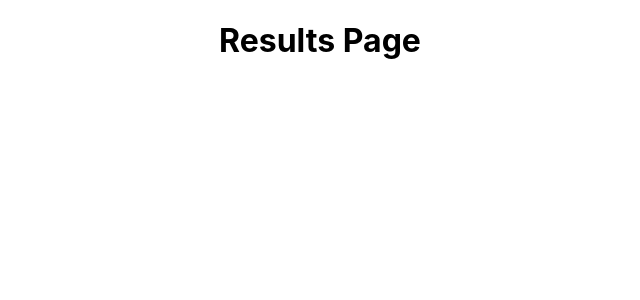
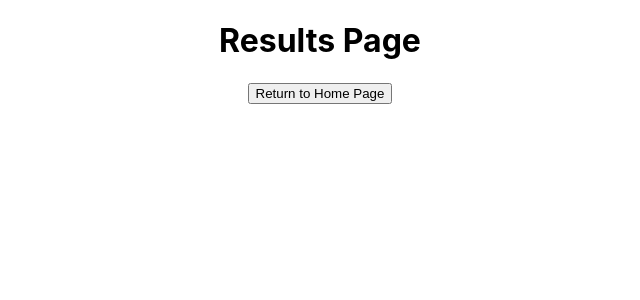
Before and after one commit to irajbhinde/hv-qna, a React (Create React App) app: page /results in a window 1280 px wide. Shown: the top 300 px of the page, without its empty margins (320-960 px from the left). Built offline with nearby package versions, Linux system fonts and the light colour scheme.

Commit message:
feat: clear all / return to home from results page

```diff
--- a/src/pages/ResultsPage.jsx
+++ b/src/pages/ResultsPage.jsx
@@ -1,8 +1,10 @@
 import { useQuestion } from "../context/question-context";
+import { useNavigate } from "react-router-dom";
 
 export default function ResultsPage() {
-  const { questionState } = useQuestion();
+  const { questionState, questionDispatch } = useQuestion();
   const { questionAnswerData, checkboxData } = questionState;
+  const navigate = useNavigate();
   return (
     <div style={{ textAlign: "center" }} className="results-page">
       <h1>Results Page</h1>
@@ -19,11 +21,21 @@
           <>
             <p>Question : {ques.question}</p>
             {ques.selectedOption.answersChecked.map((ans) => {
-              return <span>Selected Answer : {ans} </span>;
+              return <p>Selected Answer : {ans} </p>;
             })}
           </>
         );
       })}
+      <div>
+        <button
+          onClick={() => {
+            navigate("/");
+            questionDispatch({ type: "CLEAR_ALL" });
+          }}
+        >
+          Return to Home Page
+        </button>
+      </div>
     </div>
   );
 }
--- a/src/reducer/question-reducer.js
+++ b/src/reducer/question-reducer.js
@@ -11,6 +11,12 @@
         ...state,
         checkboxData: [...state.checkboxData, payload],
       };
+    case "CLEAR_ALL":
+      return {
+        ...state,
+        checkboxData: [],
+        questionAnswerData: [],
+      };
     default:
       return state;
   }
```
